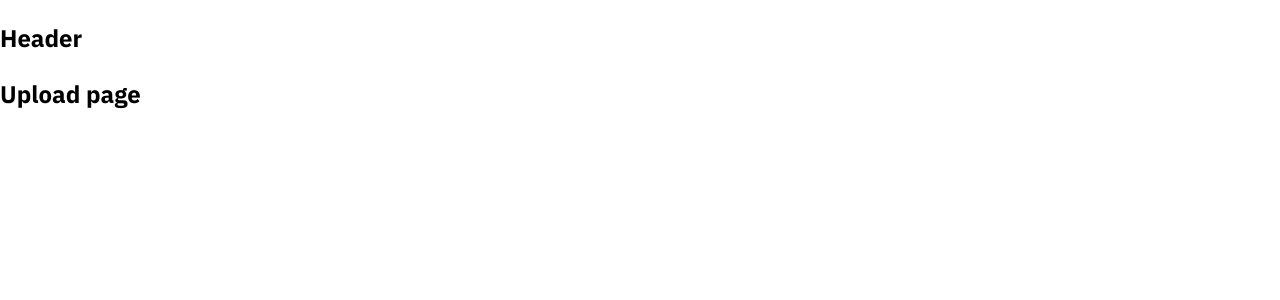
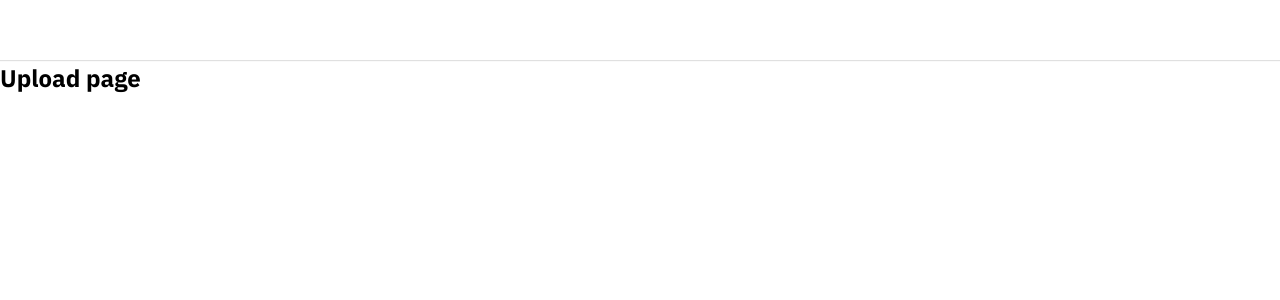
Before and after one commit to NhuCong11/tiktok-ui, a React (Create React App) app: page /upload in a window 1280 px wide. Shown: the top 300 px of the page. Built offline with nearby package versions, Linux system fonts and the light colour scheme.

Commit message:
Dựng khung Layout mặc định

```diff
--- a/package.json
+++ b/package.json
@@ -6,6 +6,7 @@
     "@testing-library/jest-dom": "^5.17.0",
     "@testing-library/react": "^13.4.0",
     "@testing-library/user-event": "^13.5.0",
+    "classnames": "^2.3.2",
     "normalize.css": "^8.0.1",
     "react": "^18.2.0",
     "react-dom": "^18.2.0",
--- a/src/components/GlobalStyles/GlobalStyles.scss
+++ b/src/components/GlobalStyles/GlobalStyles.scss
@@ -3,9 +3,15 @@
 
 :root {
     --primary: #fe2c55;
+
+    // Default layout
+    --default-layout-header-hight: 60px;
+    --default-layout-width: 1150px;
 }
 
 * {
+    margin: 0;
+    padding: 0;
     box-sizing: border-box;
 }
 
--- /dev/null
+++ b/src/components/Layout/DefaultLayout/DefaultLayout.module.scss
@@ -0,0 +1,14 @@
+.wrapper {
+    display: flex;
+    flex-direction: column;
+    align-items: center;
+}
+
+.container {
+    width: var(--default-layout-width);
+    display: flex;
+}
+
+.content {
+    flex: 1;
+}
--- /dev/null
+++ b/src/components/Layout/DefaultLayout/Sidebar/Sidebar.module.scss
@@ -0,0 +1,3 @@
+.wrapper {
+    width: 356px;
+}
--- a/src/components/Layout/DefaultLayout/Sidebar/index.js
+++ b/src/components/Layout/DefaultLayout/Sidebar/index.js
@@ -1,5 +1,14 @@
+import classNames from 'classnames/bind';
+import styles from './Sidebar.module.scss';
+
+const cx = classNames.bind(styles);
+
 function Sidebar() {
-    return <h2>Sidebar</h2>;
+    return (
+        <aside className={cx('wrapper')}>
+            <h2>Sidebar</h2>
+        </aside>
+    )
 }
 
 export default Sidebar;
--- a/src/components/Layout/DefaultLayout/index.js
+++ b/src/components/Layout/DefaultLayout/index.js
@@ -1,13 +1,17 @@
+import classNames from 'classnames/bind';
 import Header from '~/components/Layout/components/Header';
+import styles from './DefaultLayout.module.scss';
 import Sidebar from './Sidebar';
+
+const cx = classNames.bind(styles);
 
 function DefaultLayout({ children }) {
     return (
-        <div>
+        <div className={cx('wrapper')}>
             <Header />
-            <div className="container">
+            <div className={cx('container')}>
                 <Sidebar />
-                <div className="content">{children}</div>
+                <div className={cx('content')}>{children}</div>
             </div>
         </div>
     );
--- a/src/components/Layout/HeaderOnly/index.js
+++ b/src/components/Layout/HeaderOnly/index.js
@@ -1,6 +1,6 @@
 import Header from '~/components/Layout/components/Header';
 
-function DefaultLayout({ children }) {
+function HeaderOnly({ children }) {
     return (
         <div>
             <Header />
@@ -11,4 +11,4 @@
     );
 }
 
-export default DefaultLayout;
+export default HeaderOnly;
--- /dev/null
+++ b/src/components/Layout/components/Header/Header.module.scss
@@ -0,0 +1,12 @@
+.wrapper {
+    width: 100%;
+    height: var(--default-layout-header-hight, 60px);
+    display: flex;
+    justify-content: center;
+    box-shadow: 0px 1px 1px rgba(0, 0, 0, 0.12);
+}
+
+.inner {
+    width: var(--default-layout-width);
+    height: 100%;
+}
--- a/src/components/Layout/components/Header/index.js
+++ b/src/components/Layout/components/Header/index.js
@@ -1,5 +1,16 @@
+import classNames from 'classnames/bind';
+import styles from './Header.module.scss';
+
+const cx = classNames.bind(styles);
+
 function Header() {
-    return <h2>Header</h2>;
+    return (
+        <header className={cx('wrapper')}>
+            <div className={cx('inner')}>
+
+            </div>
+        </header>
+    )
 }
 
 export default Header;
```
Also changed, not shown: 1 other file (tests, documents, lock files or other folders).
